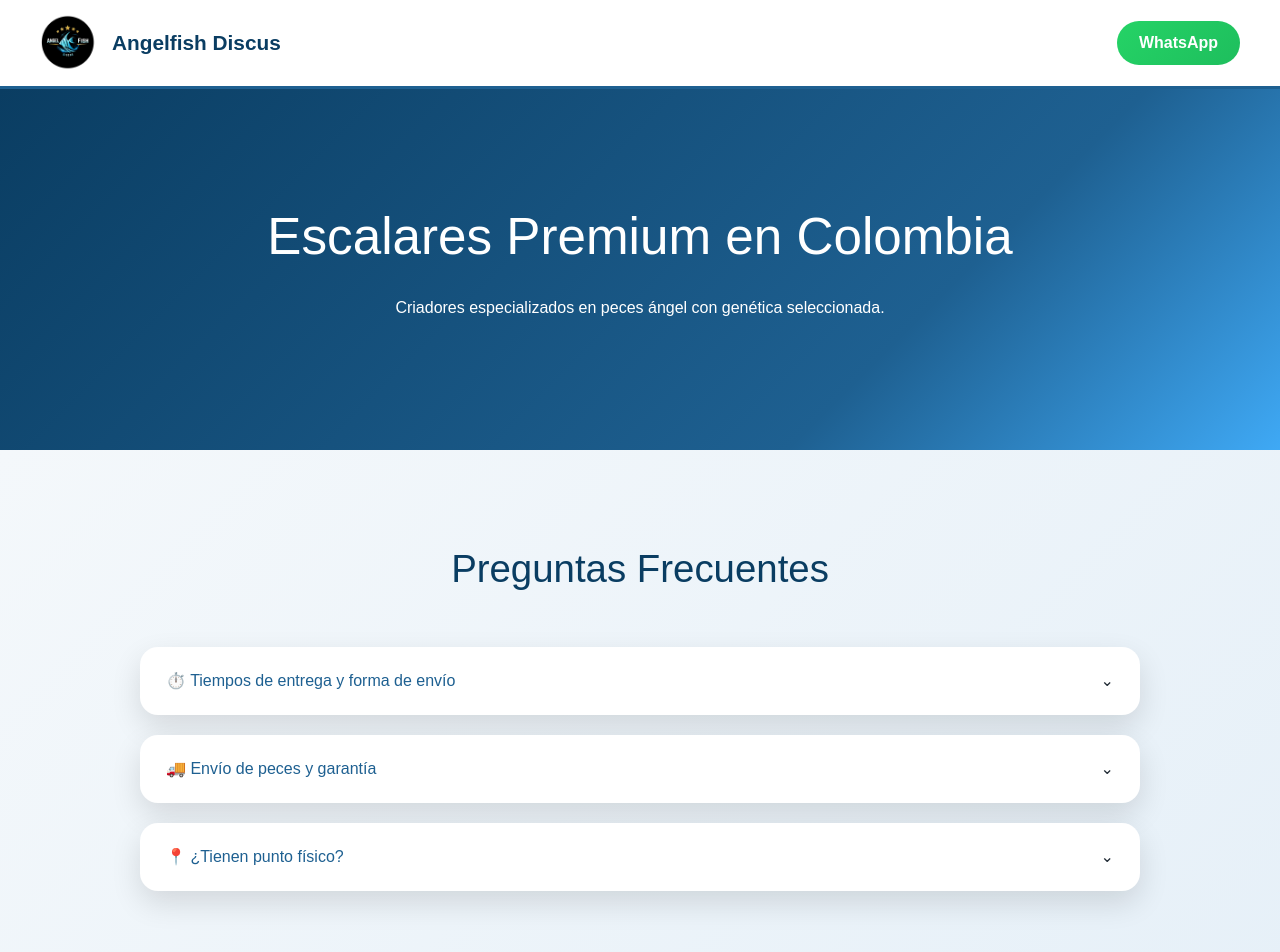
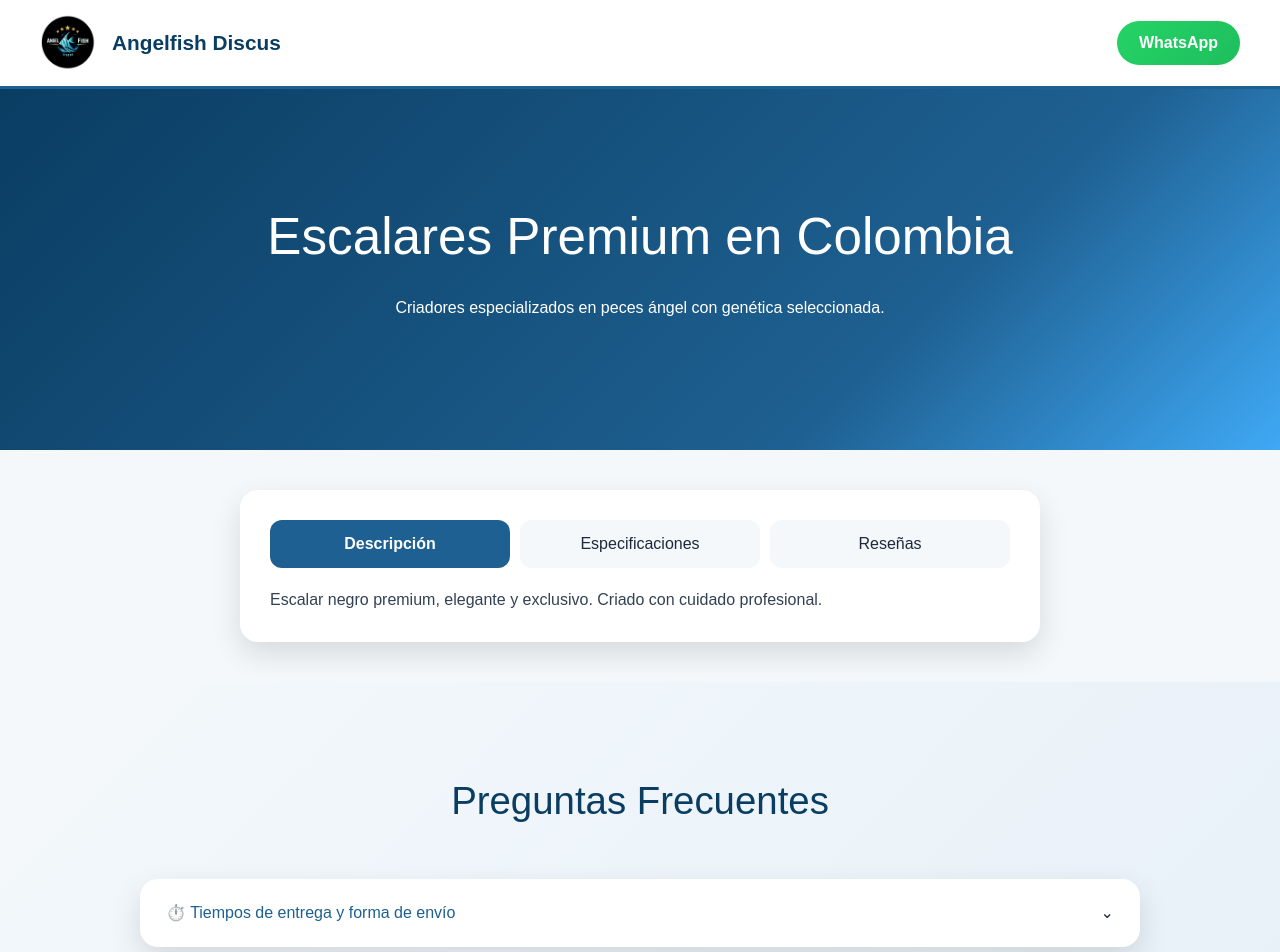
Before and after one commit to angelfishdiscus-png/nextjs-boilerplate, a Next.js app: page / in a window 1280 px wide. Shown: the top 952 px of the page. Built offline with nearby package versions, Linux system fonts and the light colour scheme.

Commit message:
Update page.tsx

```diff
--- a/app/page.tsx
+++ b/app/page.tsx
@@ -1,6 +1,109 @@
 "use client";
 import { useState } from "react";
 
+/* ================= COMPONENTE PRODUCT TABS ================= */
+function ProductTabs({ product }: any) {
+  const [activeTab, setActiveTab] = useState("descripcion");
+
+  return (
+    <div
+      style={{
+        maxWidth: "800px",
+        margin: "40px auto",
+        backgroundColor: "#ffffff",
+        borderRadius: "18px",
+        padding: "30px",
+        boxShadow: "0 12px 30px rgba(0,0,0,0.12)",
+      }}
+    >
+      {/* TABS */}
+      <div style={{ display: "flex", gap: "10px", marginBottom: "20px" }}>
+        {["descripcion", "especificaciones", "resenas"].map((tab) => (
+          <button
+            key={tab}
+            onClick={() => setActiveTab(tab)}
+            style={{
+              flex: 1,
+              padding: "12px 0",
+              borderRadius: "12px",
+              border: "none",
+              cursor: "pointer",
+              fontWeight: activeTab === tab ? "bold" : "normal",
+              backgroundColor: activeTab === tab ? "#1e6091" : "#f4f8fb",
+              color: activeTab === tab ? "#ffffff" : "#1e293b",
+              transition: "0.3s",
+            }}
+          >
+            {tab === "descripcion"
+              ? "Descripción"
+              : tab === "especificaciones"
+              ? "Especificaciones"
+              : "Reseñas"}
+          </button>
+        ))}
+      </div>
+
+      {/* CONTENIDO DE LAS TABS */}
+      <div style={{ color: "#334155" }}>
+        {activeTab === "descripcion" && <p>{product.descripcion}</p>}
+        {activeTab === "especificaciones" && (
+          <ul>
+            {product.especificaciones.map((item: string, i: number) => (
+              <li key={i}>{item}</li>
+            ))}
+          </ul>
+        )}
+        {activeTab === "resenas" && (
+          <div>
+            {product.resenas.map((r: string, i: number) => (
+              <p key={i} style={{ marginBottom: "10px" }}>
+                ⭐ {r}
+              </p>
+            ))}
+          </div>
+        )}
+      </div>
+    </div>
+  );
+}
+
+/* ================= COMPONENTE FAQ ================= */
+function FaqItem({ item }: any) {
+  const [open, setOpen] = useState(false);
+
+  return (
+    <div
+      onClick={() => setOpen(!open)}
+      style={{
+        backgroundColor: "#ffffff",
+        borderRadius: "18px",
+        padding: "22px 26px",
+        marginBottom: "20px",
+        boxShadow: "0 12px 30px rgba(0,0,0,0.12)",
+        cursor: "pointer",
+      }}
+    >
+      <div
+        style={{
+          display: "flex",
+          justifyContent: "space-between",
+          alignItems: "center",
+        }}
+      >
+        <h3 style={{ margin: 0, color: "#1e6091" }}>{item.title}</h3>
+        <span style={{ transform: open ? "rotate(180deg)" : "rotate(0deg)" }}>
+          ⌄
+        </span>
+      </div>
+
+      {open && (
+        <p style={{ marginTop: "15px", color: "#334155" }}>{item.content}</p>
+      )}
+    </div>
+  );
+}
+
+/* ================= PÁGINA PRINCIPAL ================= */
 export default function Home() {
   return (
     <div
@@ -69,6 +172,25 @@ export default function Home() {
         </p>
       </section>
 
+      {/* ================= PRODUCTO CON TABS ================= */}
+      <ProductTabs
+        product={{
+          descripcion:
+            "Escalar negro premium, elegante y exclusivo. Criado con cuidado profesional.",
+          especificaciones: [
+            "Tamaño: 10-12 cm",
+            "Peso: 50-60 g",
+            "Alimentación: escamas y alimento vivo",
+            "Origen: Colombia",
+          ],
+          resenas: [
+            "Hermoso pez, llegó en perfectas condiciones.",
+            "Muy buena calidad y atención rápida.",
+            "Recomendado 100% para acuarios.",
+          ],
+        }}
+      />
+
       {/* ================= FAQ ================= */}
       <section
         style={{
@@ -110,16 +232,6 @@ export default function Home() {
         </div>
       </section>
 
-      {/* ================= BULGARO BLACK ================= */}
-      <section style={{ padding: "90px 20px" }}>
-        <h2 style={{ textAlign: "center", color: "#0a3d62" }}>
-          Bulgáro Black
-        </h2>
-        <p style={{ textAlign: "center" }}>
-          Escalar negro premium, elegante y exclusivo.
-        </p>
-      </section>
-
       {/* ================= FOOTER ================= */}
       <footer
         style={{
@@ -134,41 +246,3 @@ export default function Home() {
     </div>
   );
 }
-
-/* ================= COMPONENTE FAQ ================= */
-function FaqItem({ item }: any) {
-  const [open, setOpen] = useState(false);
-
-  return (
-    <div
-      onClick={() => setOpen(!open)}
-      style={{
-        backgroundColor: "#ffffff",
-        borderRadius: "18px",
-        padding: "22px 26px",
-        marginBottom: "20px",
-        boxShadow: "0 12px 30px rgba(0,0,0,0.12)",
-        cursor: "pointer",
-      }}
-    >
-      <div
-        style={{
-          display: "flex",
-          justifyContent: "space-between",
-          alignItems: "center",
-        }}
-      >
-        <h3 style={{ margin: 0, color: "#1e6091" }}>{item.title}</h3>
-        <span style={{ transform: open ? "rotate(180deg)" : "rotate(0deg)" }}>
-          ⌄
-        </span>
-      </div>
-
-      {open && (
-        <p style={{ marginTop: "15px", color: "#334155" }}>
-          {item.content}
-        </p>
-      )}
-    </div>
-  );
-}
```
